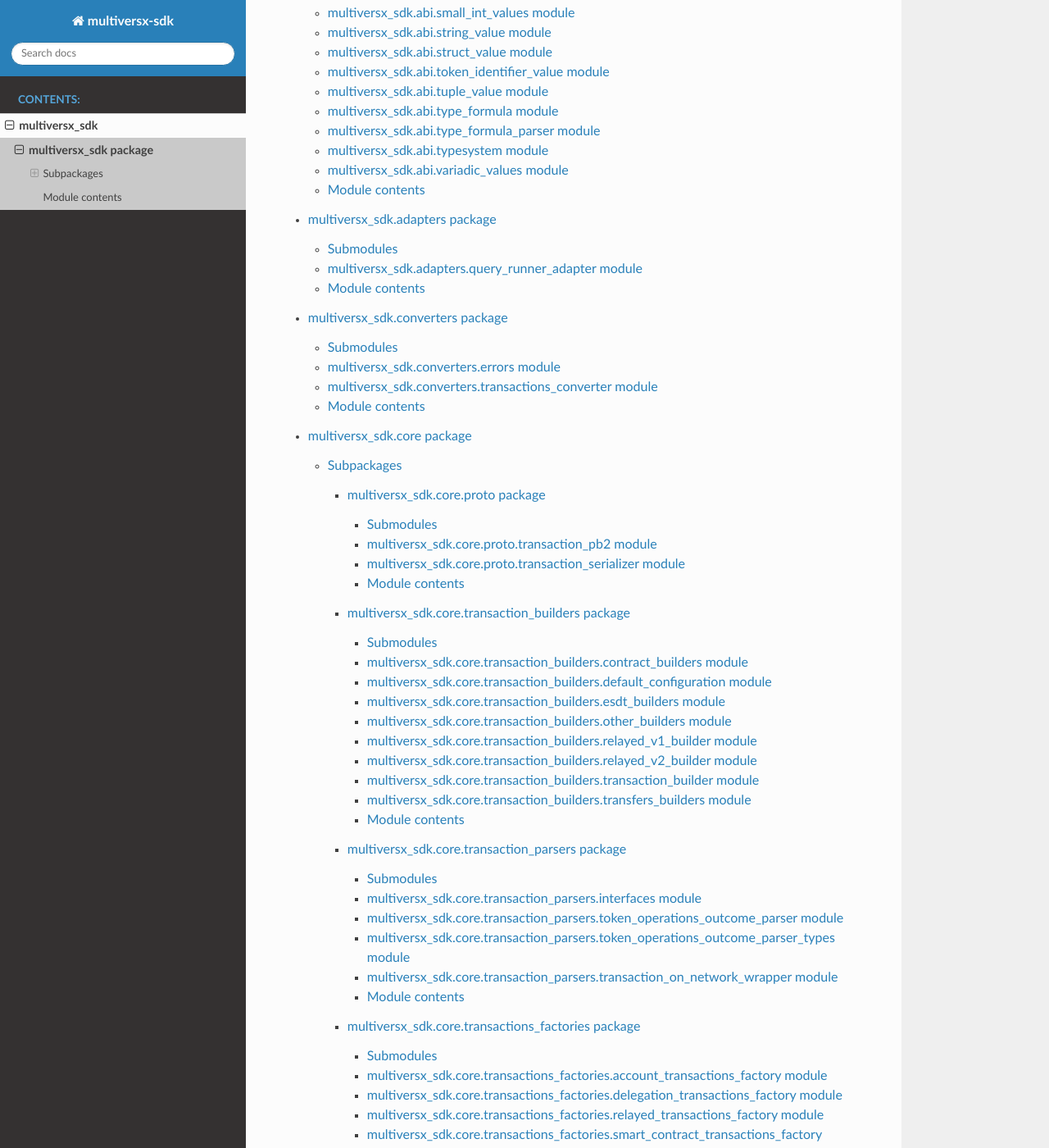
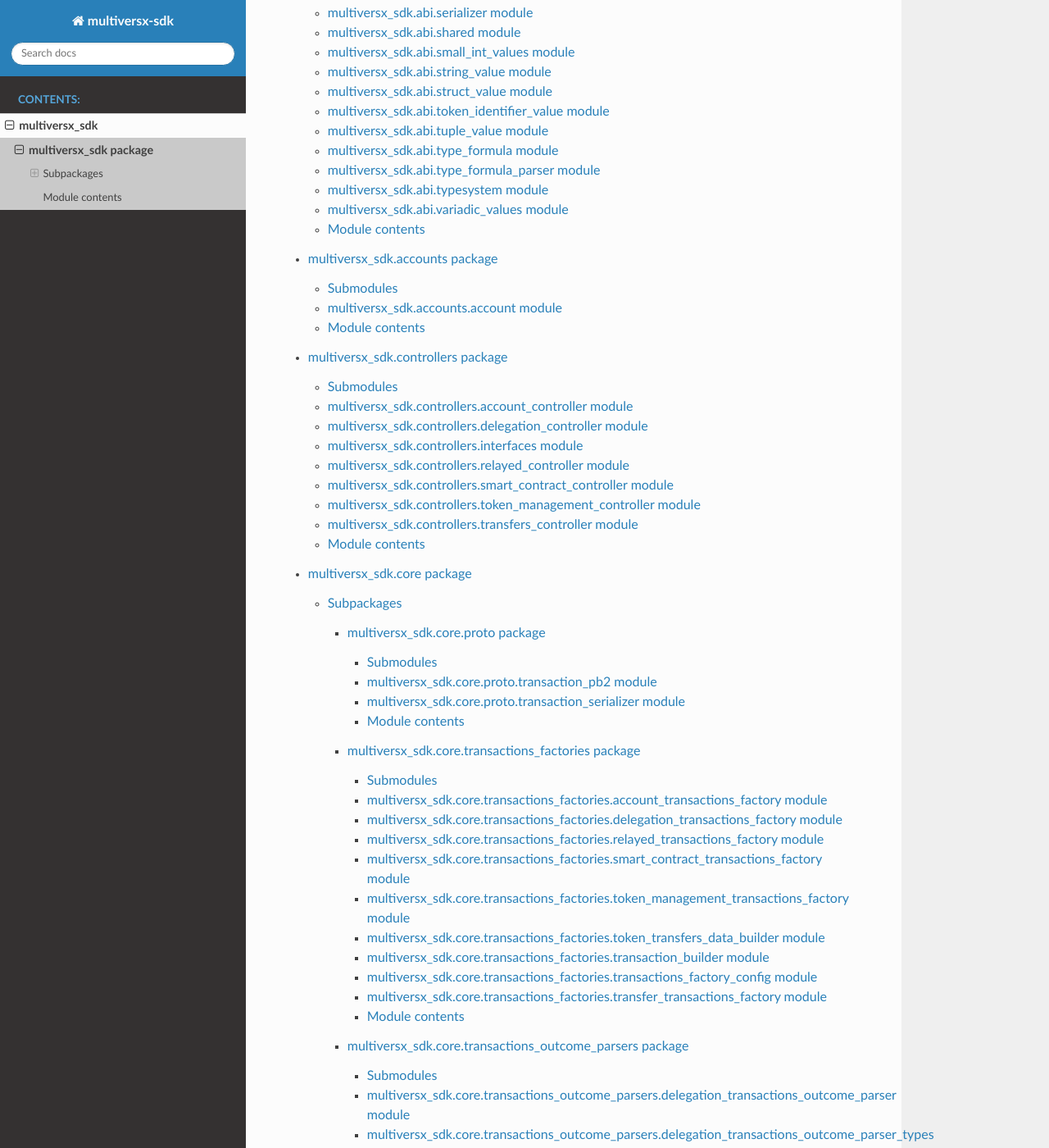
Before and after one commit to multiversx/mx-sdk-py, a Sphinx documentation site: the page built from docs/multiversx_sdk.rst, in a window 1280 px wide and 1400 px high, scrolled down 752 px. Shown: the whole window at 82% size. Built offline with Sphinx 7.4.7 and the Read the Docs theme 3.1.0, drawn with Linux system fonts in a browser that asks for light colours; some of the changed text lies outside the part shown.

Commit message:
update cookbook and regenerate docs

```diff
--- /dev/null
+++ b/docs/multiversx_sdk.accounts.rst
@@ -0,0 +1,21 @@
+multiversx\_sdk.accounts package
+================================
+
+Submodules
+----------
+
+multiversx\_sdk.accounts.account module
+---------------------------------------
+
+.. automodule:: multiversx_sdk.accounts.account
+   :members:
+   :undoc-members:
+   :show-inheritance:
+
+Module contents
+---------------
+
+.. automodule:: multiversx_sdk.accounts
+   :members:
+   :undoc-members:
+   :show-inheritance:
--- /dev/null
+++ b/docs/multiversx_sdk.controllers.rst
@@ -0,0 +1,69 @@
+multiversx\_sdk.controllers package
+===================================
+
+Submodules
+----------
+
+multiversx\_sdk.controllers.account\_controller module
+------------------------------------------------------
+
+.. automodule:: multiversx_sdk.controllers.account_controller
+   :members:
+   :undoc-members:
+   :show-inheritance:
+
+multiversx\_sdk.controllers.delegation\_controller module
+---------------------------------------------------------
+
+.. automodule:: multiversx_sdk.controllers.delegation_controller
+   :members:
+   :undoc-members:
+   :show-inheritance:
+
+multiversx\_sdk.controllers.interfaces module
+---------------------------------------------
+
+.. automodule:: multiversx_sdk.controllers.interfaces
+   :members:
+   :undoc-members:
+   :show-inheritance:
+
+multiversx\_sdk.controllers.relayed\_controller module
+------------------------------------------------------
+
+.. automodule:: multiversx_sdk.controllers.relayed_controller
+   :members:
+   :undoc-members:
+   :show-inheritance:
+
+multiversx\_sdk.controllers.smart\_contract\_controller module
+--------------------------------------------------------------
+
+.. automodule:: multiversx_sdk.controllers.smart_contract_controller
+   :members:
+   :undoc-members:
+   :show-inheritance:
+
+multiversx\_sdk.controllers.token\_management\_controller module
+----------------------------------------------------------------
+
+.. automodule:: multiversx_sdk.controllers.token_management_controller
+   :members:
+   :undoc-members:
+   :show-inheritance:
+
+multiversx\_sdk.controllers.transfers\_controller module
+--------------------------------------------------------
+
+.. automodule:: multiversx_sdk.controllers.transfers_controller
+   :members:
+   :undoc-members:
+   :show-inheritance:
+
+Module contents
+---------------
+
+.. automodule:: multiversx_sdk.controllers
+   :members:
+   :undoc-members:
+   :show-inheritance:
--- a/docs/multiversx_sdk.core.rst
+++ b/docs/multiversx_sdk.core.rst
@@ -8,21 +8,11 @@
    :maxdepth: 4
 
    multiversx_sdk.core.proto
-   multiversx_sdk.core.transaction_builders
-   multiversx_sdk.core.transaction_parsers
    multiversx_sdk.core.transactions_factories
    multiversx_sdk.core.transactions_outcome_parsers
 
 Submodules
 ----------
-
-multiversx\_sdk.core.account module
------------------------------------
-
-.. automodule:: multiversx_sdk.core.account
-   :members:
-   :undoc-members:
-   :show-inheritance:
 
 multiversx\_sdk.core.address module
 -----------------------------------
@@ -44,30 +34,6 @@
 ------------------------------------------
 
 .. automodule:: multiversx_sdk.core.code_metadata
-   :members:
-   :undoc-members:
-   :show-inheritance:
-
-multiversx\_sdk.core.codec module
----------------------------------
-
-.. automodule:: multiversx_sdk.core.codec
-   :members:
-   :undoc-members:
-   :show-inheritance:
-
-multiversx\_sdk.core.contract\_query module
--------------------------------------------
-
-.. automodule:: multiversx_sdk.core.contract_query
-   :members:
-   :undoc-members:
-   :show-inheritance:
-
-multiversx\_sdk.core.contract\_query\_builder module
-----------------------------------------------------
-
-.. automodule:: multiversx_sdk.core.contract_query_builder
    :members:
    :undoc-members:
    :show-inheritance:
@@ -96,14 +62,6 @@
    :undoc-members:
    :show-inheritance:
 
-multiversx\_sdk.core.serializer module
---------------------------------------
-
-.. automodule:: multiversx_sdk.core.serializer
-   :members:
-   :undoc-members:
-   :show-inheritance:
-
 multiversx\_sdk.core.smart\_contract\_queries\_controller module
 ----------------------------------------------------------------
 
@@ -116,14 +74,6 @@
 --------------------------------------------------
 
 .. automodule:: multiversx_sdk.core.smart_contract_query
-   :members:
-   :undoc-members:
-   :show-inheritance:
-
-multiversx\_sdk.core.token\_payment module
-------------------------------------------
-
-.. automodule:: multiversx_sdk.core.token_payment
    :members:
    :undoc-members:
    :show-inheritance:
--- a/docs/multiversx_sdk.core.transactions_outcome_parsers.rst
+++ b/docs/multiversx_sdk.core.transactions_outcome_parsers.rst
@@ -16,14 +16,6 @@
 -----------------------------------------------------------------------------------------------------------
 
 .. automodule:: multiversx_sdk.core.transactions_outcome_parsers.delegation_transactions_outcome_parser_types
-   :members:
-   :undoc-members:
-   :show-inheritance:
-
-multiversx\_sdk.core.transactions\_outcome\_parsers.resources module
---------------------------------------------------------------------
-
-.. automodule:: multiversx_sdk.core.transactions_outcome_parsers.resources
    :members:
    :undoc-members:
    :show-inheritance:
--- a/docs/multiversx_sdk.network_providers.rst
+++ b/docs/multiversx_sdk.network_providers.rst
@@ -3,14 +3,6 @@
 
 Submodules
 ----------
-
-multiversx\_sdk.network\_providers.accounts module
---------------------------------------------------
-
-.. automodule:: multiversx_sdk.network_providers.accounts
-   :members:
-   :undoc-members:
-   :show-inheritance:
 
 multiversx\_sdk.network\_providers.api\_network\_provider module
 ----------------------------------------------------------------
@@ -28,30 +20,6 @@
    :undoc-members:
    :show-inheritance:
 
-multiversx\_sdk.network\_providers.contract\_query\_requests module
--------------------------------------------------------------------
-
-.. automodule:: multiversx_sdk.network_providers.contract_query_requests
-   :members:
-   :undoc-members:
-   :show-inheritance:
-
-multiversx\_sdk.network\_providers.contract\_query\_response module
--------------------------------------------------------------------
-
-.. automodule:: multiversx_sdk.network_providers.contract_query_response
-   :members:
-   :undoc-members:
-   :show-inheritance:
-
-multiversx\_sdk.network\_providers.contract\_results module
------------------------------------------------------------
-
-.. automodule:: multiversx_sdk.network_providers.contract_results
-   :members:
-   :undoc-members:
-   :show-inheritance:
-
 multiversx\_sdk.network\_providers.errors module
 ------------------------------------------------
 
@@ -60,42 +28,18 @@
    :undoc-members:
    :show-inheritance:
 
+multiversx\_sdk.network\_providers.http\_resources module
+---------------------------------------------------------
+
+.. automodule:: multiversx_sdk.network_providers.http_resources
+   :members:
+   :undoc-members:
+   :show-inheritance:
+
 multiversx\_sdk.network\_providers.interface module
 ---------------------------------------------------
 
 .. automodule:: multiversx_sdk.network_providers.interface
-   :members:
-   :undoc-members:
-   :show-inheritance:
-
-multiversx\_sdk.network\_providers.network\_config module
----------------------------------------------------------
-
-.. automodule:: multiversx_sdk.network_providers.network_config
-   :members:
-   :undoc-members:
-   :show-inheritance:
-
-multiversx\_sdk.network\_providers.network\_general\_statistics module
-----------------------------------------------------------------------
-
-.. automodule:: multiversx_sdk.network_providers.network_general_statistics
-   :members:
-   :undoc-members:
-   :show-inheritance:
-
-multiversx\_sdk.network\_providers.network\_stake module
---------------------------------------------------------
-
-.. automodule:: multiversx_sdk.network_providers.network_stake
-   :members:
-   :undoc-members:
-   :show-inheritance:
-
-multiversx\_sdk.network\_providers.network\_status module
----------------------------------------------------------
-
-.. automodule:: multiversx_sdk.network_providers.network_status
    :members:
    :undoc-members:
    :show-inheritance:
@@ -116,18 +60,10 @@
    :undoc-members:
    :show-inheritance:
 
-multiversx\_sdk.network\_providers.token\_definitions module
-------------------------------------------------------------
-
-.. automodule:: multiversx_sdk.network_providers.token_definitions
-   :members:
-   :undoc-members:
-   :show-inheritance:
-
-multiversx\_sdk.network\_providers.tokens module
+multiversx\_sdk.network\_providers.shared module
 ------------------------------------------------
 
-.. automodule:: multiversx_sdk.network_providers.tokens
+.. automodule:: multiversx_sdk.network_providers.shared
    :members:
    :undoc-members:
    :show-inheritance:
@@ -148,50 +84,10 @@
    :undoc-members:
    :show-inheritance:
 
-multiversx\_sdk.network\_providers.transaction\_events module
--------------------------------------------------------------
+multiversx\_sdk.network\_providers.user\_agent module
+-----------------------------------------------------
 
-.. automodule:: multiversx_sdk.network_providers.transaction_events
-   :members:
-   :undoc-members:
-   :show-inheritance:
-
-multiversx\_sdk.network\_providers.transaction\_logs module
------------------------------------------------------------
-
-.. automodule:: multiversx_sdk.network_providers.transaction_logs
-   :members:
-   :undoc-members:
-   :show-inheritance:
-
-multiversx\_sdk.network\_providers.transaction\_receipt module
---------------------------------------------------------------
-
-.. automodule:: multiversx_sdk.network_providers.transaction_receipt
-   :members:
-   :undoc-members:
-   :show-inheritance:
-
-multiversx\_sdk.network\_providers.transaction\_status module
--------------------------------------------------------------
-
-.. automodule:: multiversx_sdk.network_providers.transaction_status
-   :members:
-   :undoc-members:
-   :show-inheritance:
-
-multiversx\_sdk.network\_providers.transactions module
-------------------------------------------------------
-
-.. automodule:: multiversx_sdk.network_providers.transactions
-   :members:
-   :undoc-members:
-   :show-inheritance:
-
-multiversx\_sdk.network\_providers.utils module
------------------------------------------------
-
-.. automodule:: multiversx_sdk.network_providers.utils
+.. automodule:: multiversx_sdk.network_providers.user_agent
    :members:
    :undoc-members:
    :show-inheritance:
--- a/docs/multiversx_sdk.rst
+++ b/docs/multiversx_sdk.rst
@@ -8,9 +8,10 @@
    :maxdepth: 4
 
    multiversx_sdk.abi
-   multiversx_sdk.adapters
-   multiversx_sdk.converters
+   multiversx_sdk.accounts
+   multiversx_sdk.controllers
    multiversx_sdk.core
+   multiversx_sdk.entrypoints
    multiversx_sdk.network_providers
    multiversx_sdk.wallet
 
```
Also changed, not shown: other parts of docs/multiversx_sdk.core.rst (+11 -3 lines), docs/multiversx_sdk.abi.rst (+16 -0 lines), docs/multiversx_sdk.entrypoints.rst (added, +37 -0 lines), 1 other file.
